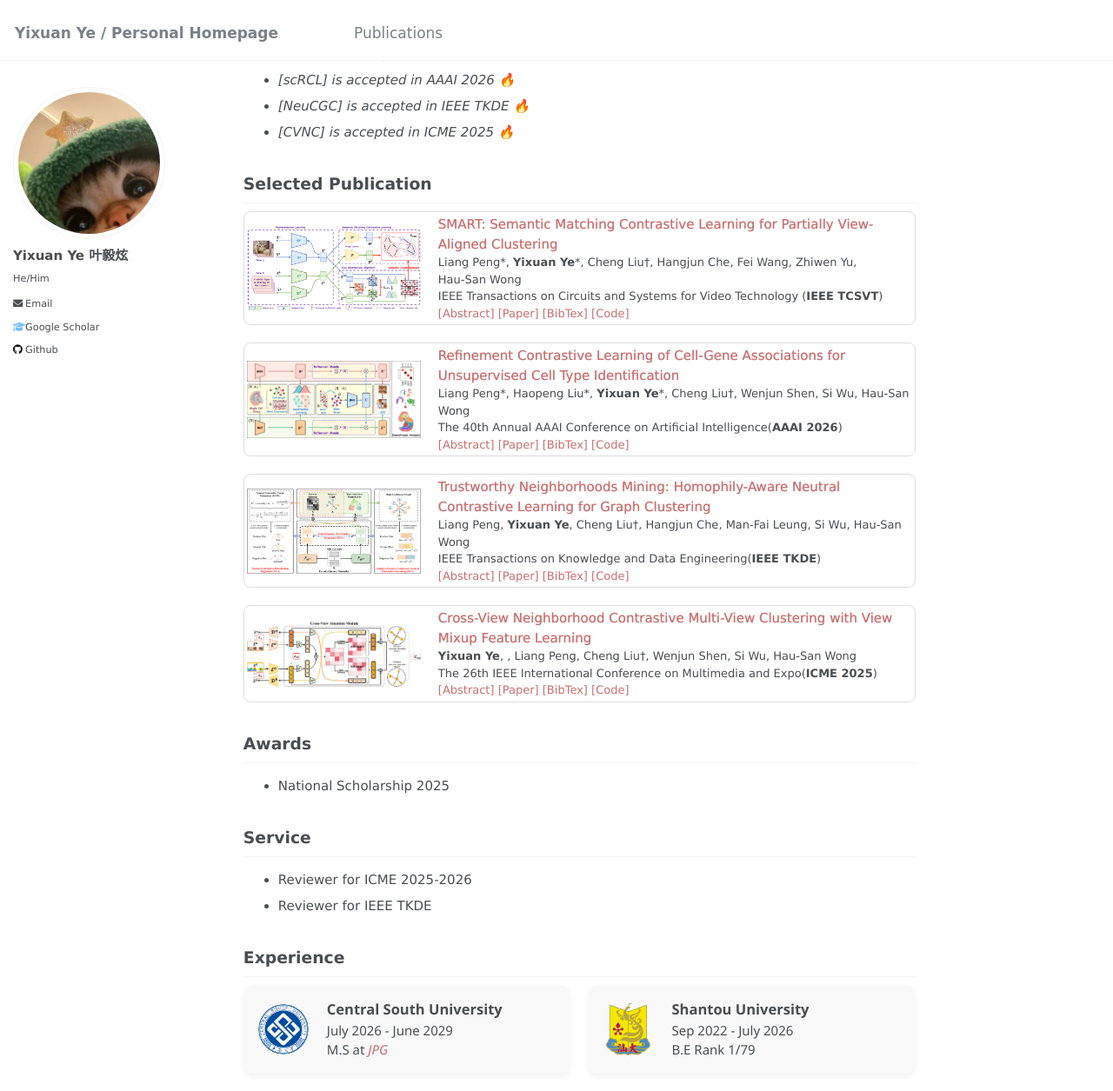
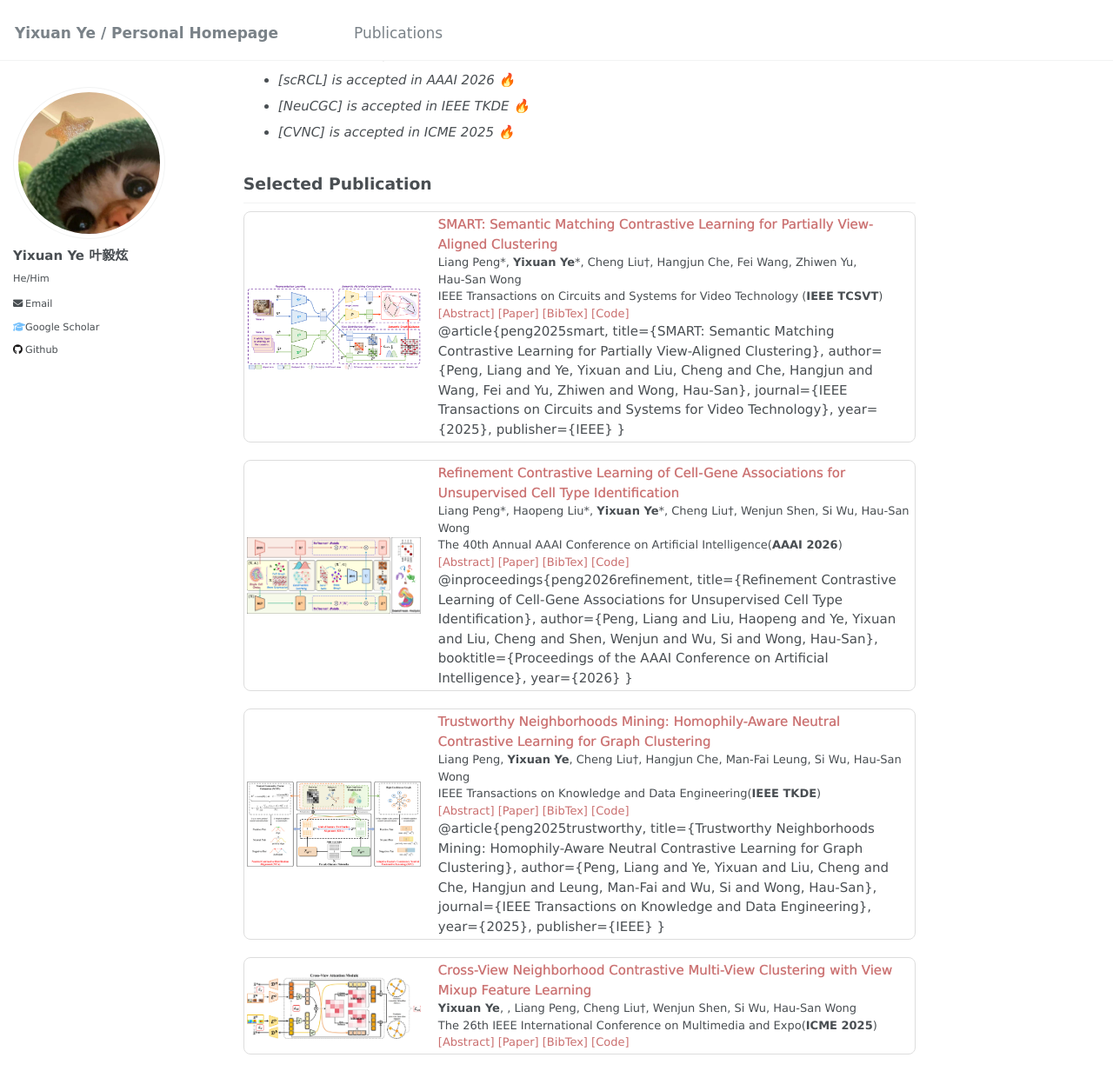
Before and after one commit to EasonTuT/EasonYe.github.io, a Jekyll site: the page built from _pages/about.md, in a window 1280 px wide and 1400 px high, scrolled down 272 px. Shown: the top 1255 px of the window at 87% size. Built offline with Jekyll 4.4.1, drawn with Linux system fonts in a browser that asks for light colours; some web fonts are replaced; part of the change alters nothing that is shown.

Commit message:
Update about.md
Signed-off-by: EasonTuT <122711212+EasonTuT@users.noreply.github.com>

```diff
--- a/_pages/about.md
+++ b/_pages/about.md
@@ -115,28 +115,6 @@ redirect_from:
 
     .abstract-toggle:hover {
         text-decoration: underline;
-    }
-
-    /* BibTeX section styles */
-    .bibtex-container {
-        background-color: #f8f9fa;
-        border-radius: 8px;
-        padding: 15px;
-        margin-top: 8px;
-        display: none;
-        font-family: 'Courier New', 'Monaco', 'Consolas', monospace;
-        font-size: 12px;
-        line-height: 1.5;
-        border: 1px solid #e0e0e0;
-        overflow-x: auto;
-        white-space: pre-wrap;
-    }
-
-    .bibtex-content {
-        color: #333;
-        margin: 0;
-        padding: 0;
-        tab-size: 4;
     }
 
 </style>
@@ -346,14 +324,14 @@ Experimental results demonstrate the effectiveness and robustness of our approac
                 Multi-view clustering (MVC) has shown that leveraging both consistency and complementary information across views enhances clustering performance. However, most existing methods focus on aligning features into the same dimension, often neglecting cross-view heterogeneity and introducing discrepancies. To address this, we propose a novel multi-view clustering framework that combines cross-view neighborhood contrastive learning with a cross-attention view-mixup feature learning mechanism. Specifically, the cross-attention view-mixup module learns view-invariant feature representations by capturing complementary and consistent information, while the neighborhood contrastive learning module uncovers semantic structures across views based on the learned mixup features. By implicitly performing feature mixup across views and effectively integrating cross-view neighborhood contrastive learning, our method alleviates cross-view discrepancies and enables more effective integration of complementary and consistent information, ultimately enhancing clustering performance. Experiments conducted on several real datasets demonstrate the effectiveness of our proposed method in comparision with several representative MVC approaches.
             </div>
         </div>
-        <div id="Bibtex-1" class="bibtex-container">
-            <div class="bibtex-content">
-                @inproceedings{ye2025cross,
-  title={Cross-View Neighborhood Contrastive Multi-View Clustering with View Mixup Feature Learning},
-  author={Ye, Yixuan and Zhang, Yang and Peng, Liang and Li, Rui and Liu, Cheng and Wu, Si and Wong, Hau-San},
-  booktitle={2025 IEEE International Conference on Multimedia and Expo (ICME)},
-  year={2025},
-  organization={IEEE}
+        <div id="Bibtex-1" class="abstract-container">
+            <div class="abstract-content">
+                @inproceedings{ye2025cross,<sr>
+                title={Cross-View Neighborhood Contrastive Multi-View Clustering with View Mixup Feature Learning},<sr>
+                author={Ye, Yixuan and Zhang, Yang and Peng, Liang and Li, Rui and Liu, Cheng and Wu, Si and Wong, Hau-San},<sr>
+                booktitle={2025 IEEE International Conference on Multimedia and Expo (ICME)},<sr>
+                year={2025},<sr>
+                organization={IEEE}
 }
             </div>
         </div>
@@ -398,13 +376,6 @@ function toggleAbstract(event, abstractId) {
     const toggleLink = event.target;
 
     if (abstractContainer.style.display === 'none' || abstractContainer.style.display === '') {
-        // 为BibTeX容器应用特殊样式
-        if (abstractId.startsWith('Bibtex-')) {
-            abstractContainer.style.fontFamily = "'Courier New', monospace";
-            abstractContainer.style.backgroundColor = "#f8f9fa";
-            abstractContainer.style.border = "1px solid #e0e0e0";
-            abstractContainer.style.padding = "15px";
-        }
         abstractContainer.style.display = 'block';
     } else {
         abstractContainer.style.display = 'none';
```
